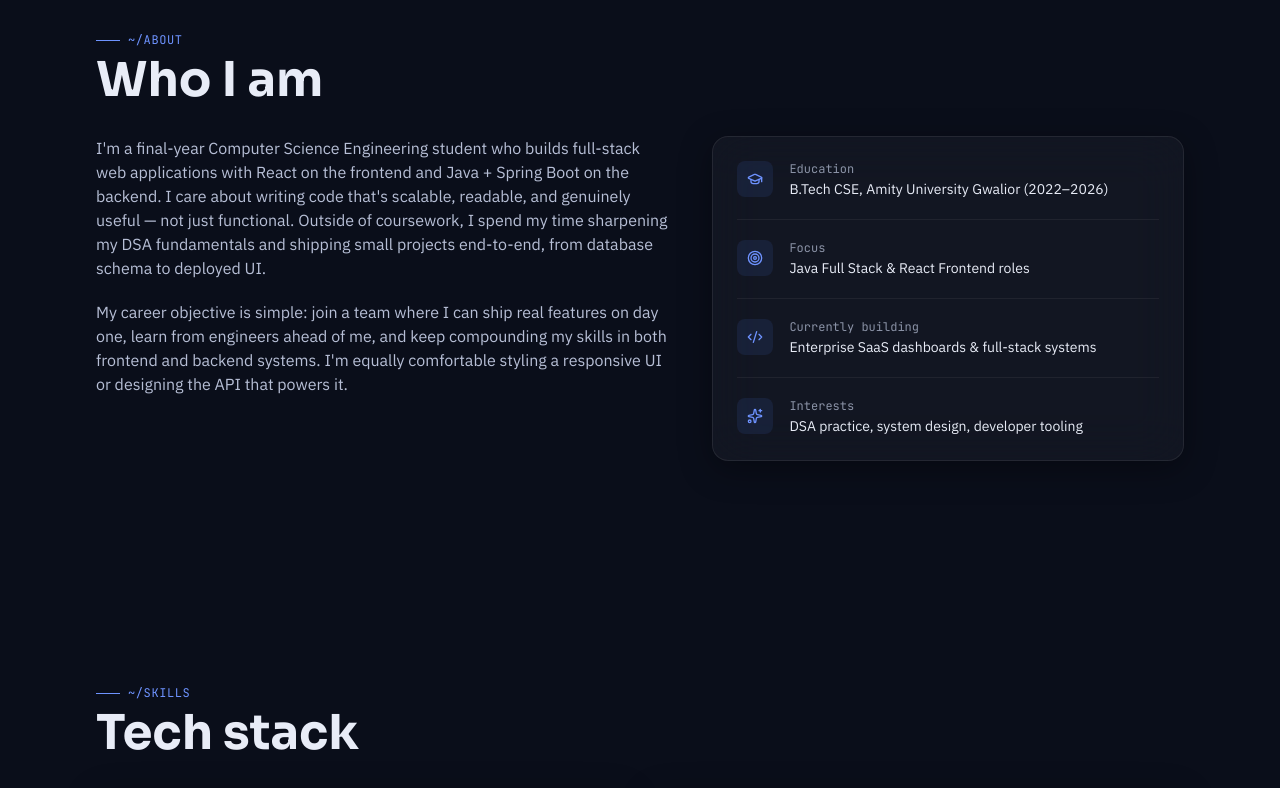
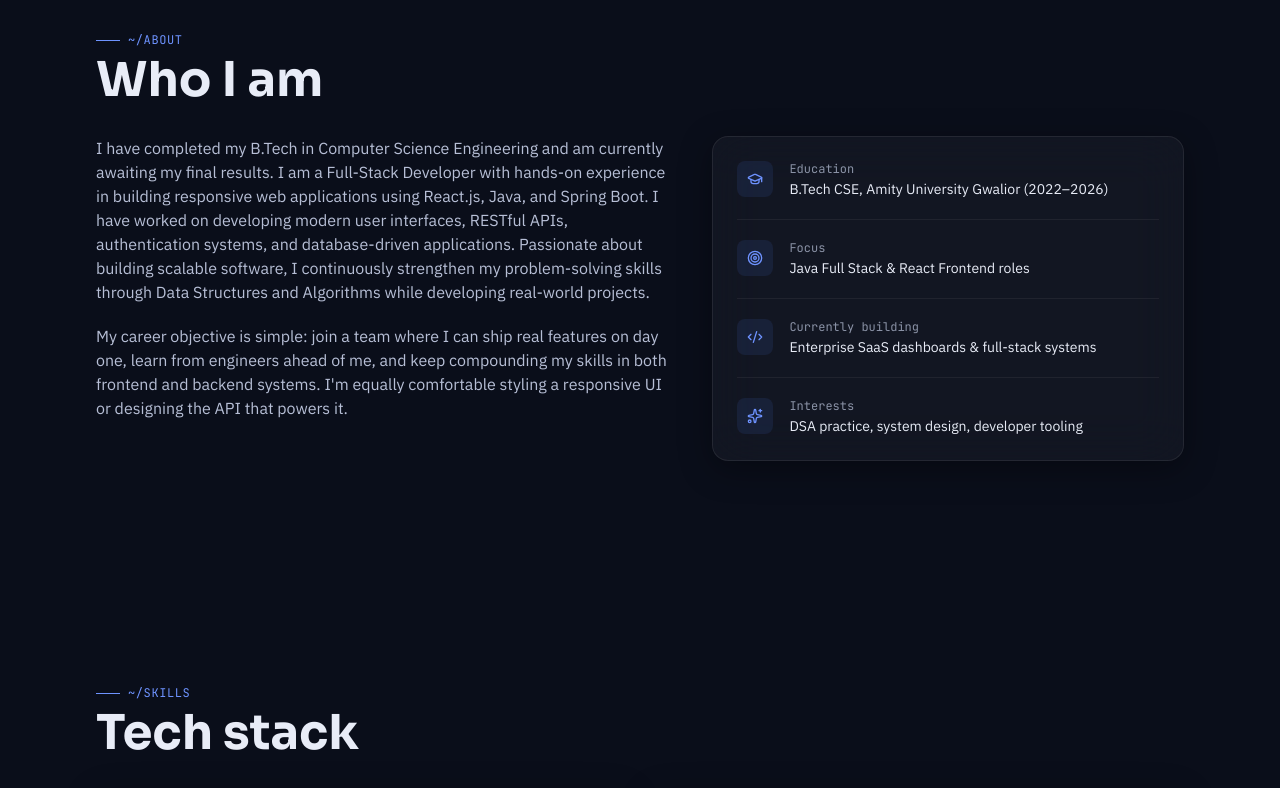
Before and after one commit to AkashSingh8391/Akash_Singh_Portfolio, a React (Vite) app: page / in a window 1280 px wide. Shown: the part 880-1668 px from the top of the page. Built offline with nearby package versions, Linux system fonts and the light colour scheme.

Commit message:
Update some detail about me.

```diff
--- a/src/data/profile.js
+++ b/src/data/profile.js
@@ -17,12 +17,12 @@ export const education = [
     degree: 'B.Tech, Computer Science Engineering',
     school: 'Amity University, Gwalior',
     period: '2022 — 2026',
-    detail: 'Coursework in Data Structures & Algorithms, DBMS, OOP, Operating Systems, and Web Technologies.',
+    detail: 'Coursework in Data Structures & Algorithms, Database Systems, OOP, REST APIs, and Web Technologies.',
   },
   {
     degree: 'Higher Secondary (XII), Science',
     school: 'Madhya Pradesh',
-    period: '2021 — 2022',
+    period: '2020 — 2021',
     detail: 'Focused on Physics, Chemistry, and Mathematics.',
   },
 ]
@@ -52,5 +52,5 @@ export const profile = {
   linkedin: 'https://www.linkedin.com/in/akash-singh-0a2032268/?lipi=urn%3Ali%3Apage%3Ad_flagship3_feed%3BhbYcyzVMQt2SMS5AkAhq0Q%3D%3D',
   resumeUrl: '/AkashSingh.pdf',
   about:
-    "I'm a final-year Computer Science Engineering student who builds full-stack web applications with React on the frontend and Java + Spring Boot on the backend. I care about writing code that's scalable, readable, and genuinely useful — not just functional. Outside of coursework, I spend my time sharpening my DSA fundamentals and shipping small projects end-to-end, from database schema to deployed UI.",
+    "I have completed my B.Tech in Computer Science Engineering and am currently awaiting my final results. I am a Full-Stack Developer with hands-on experience in building responsive web applications using React.js, Java, and Spring Boot. I have worked on developing modern user interfaces, RESTful APIs, authentication systems, and database-driven applications. Passionate about building scalable software, I continuously strengthen my problem-solving skills through Data Structures and Algorithms while developing real-world projects.",
 }
```
